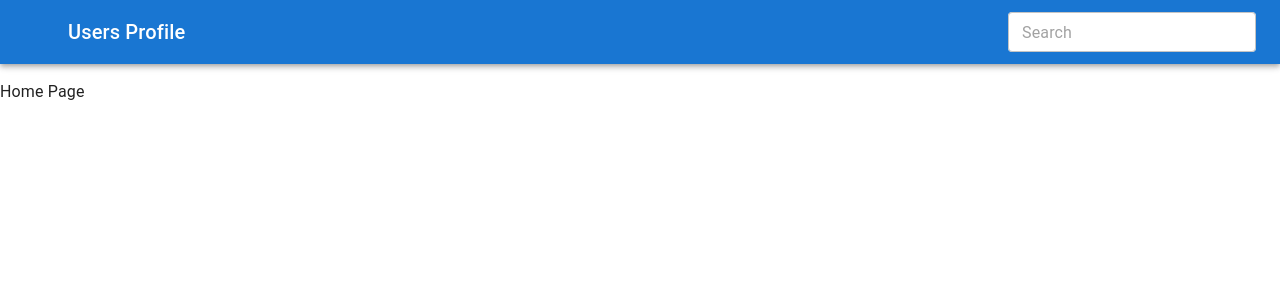
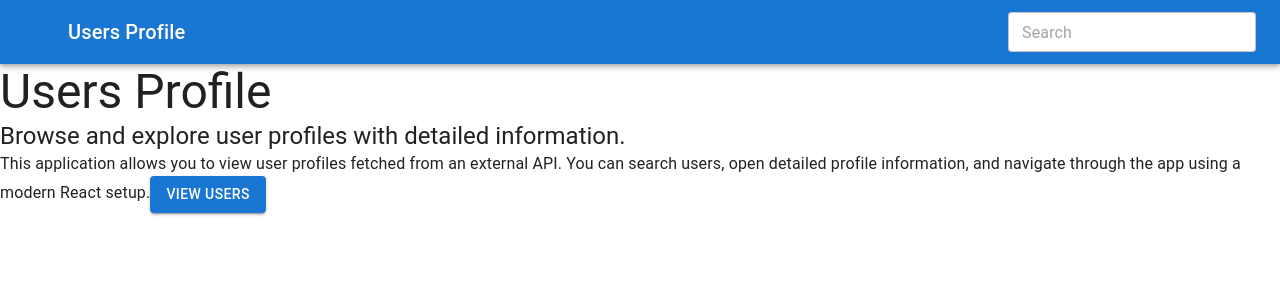
Before and after one commit to TeodorStevanovic/mui-demo, a React (Vite) app: page / in a window 1280 px wide. Shown: the top 300 px of the page. Built offline with nearby package versions, Linux system fonts and the light colour scheme; some icons are missing.

Commit message:
add basic home landing content

```diff
--- a/src/pages/Home.jsx
+++ b/src/pages/Home.jsx
@@ -1,10 +1,29 @@
 import React from "react";
+import { Box, Typography, Button } from "@mui/material";
+import { useNavigate } from "react-router-dom";
 
 const Home = () => {
+  const navigate = useNavigate();
   return (
-    <>
-      <p>Home Page</p>
-    </>
+    <Box>
+      <Typography variant="h3">Users Profile</Typography>
+      <Typography variant="h5">
+        Browse and explore user profiles with detailed information.
+      </Typography>
+      <Typography variant="p">
+        This application allows you to view user profiles fetched from an
+        external API. You can search users, open detailed profile information,
+        and navigate through the app using a modern React setup.
+      </Typography>
+      <Button
+        variant="contained"
+        onClick={() => {
+          navigate("/users");
+        }}
+      >
+        View Users
+      </Button>
+    </Box>
   );
 };
 
```
